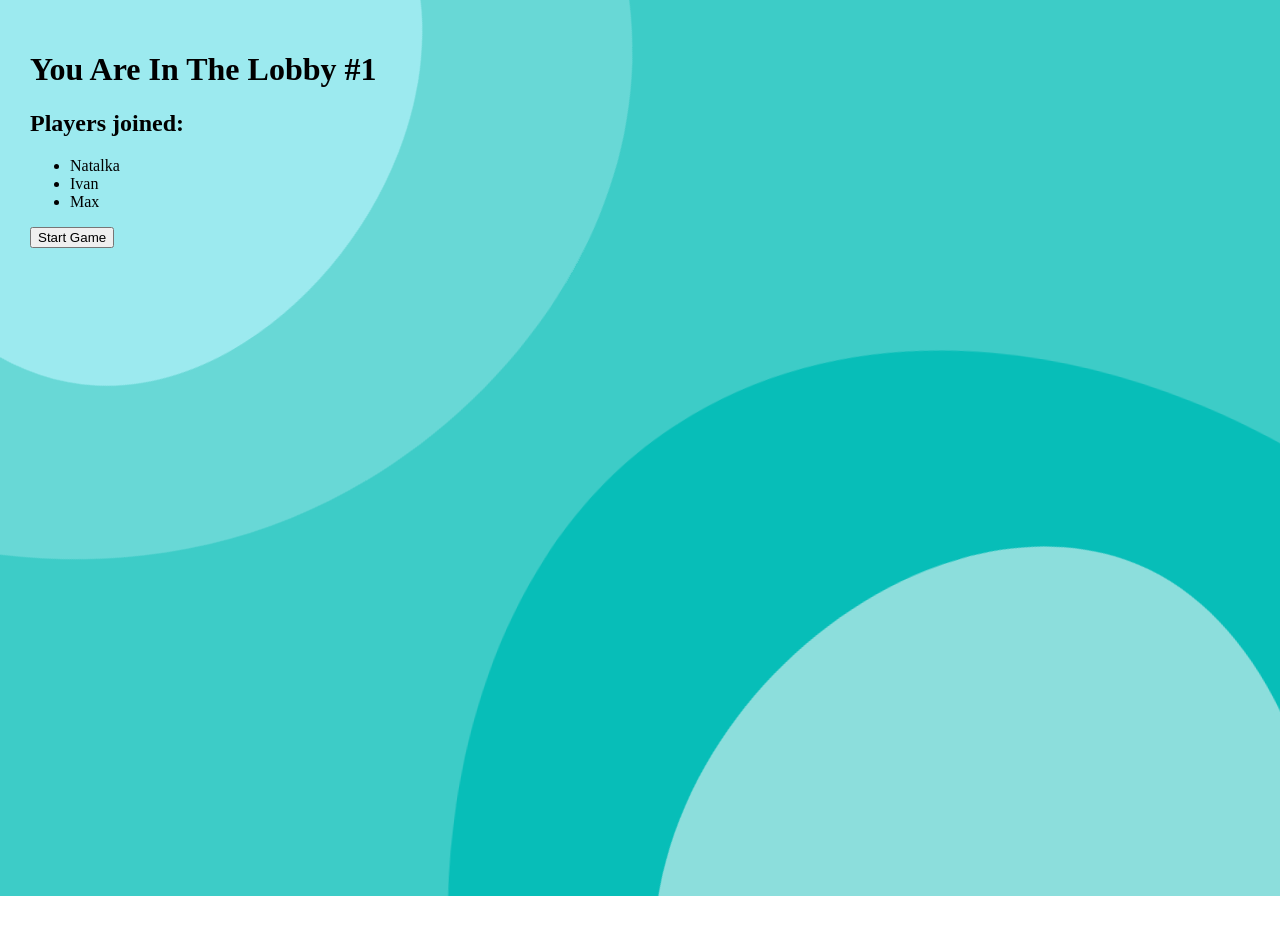
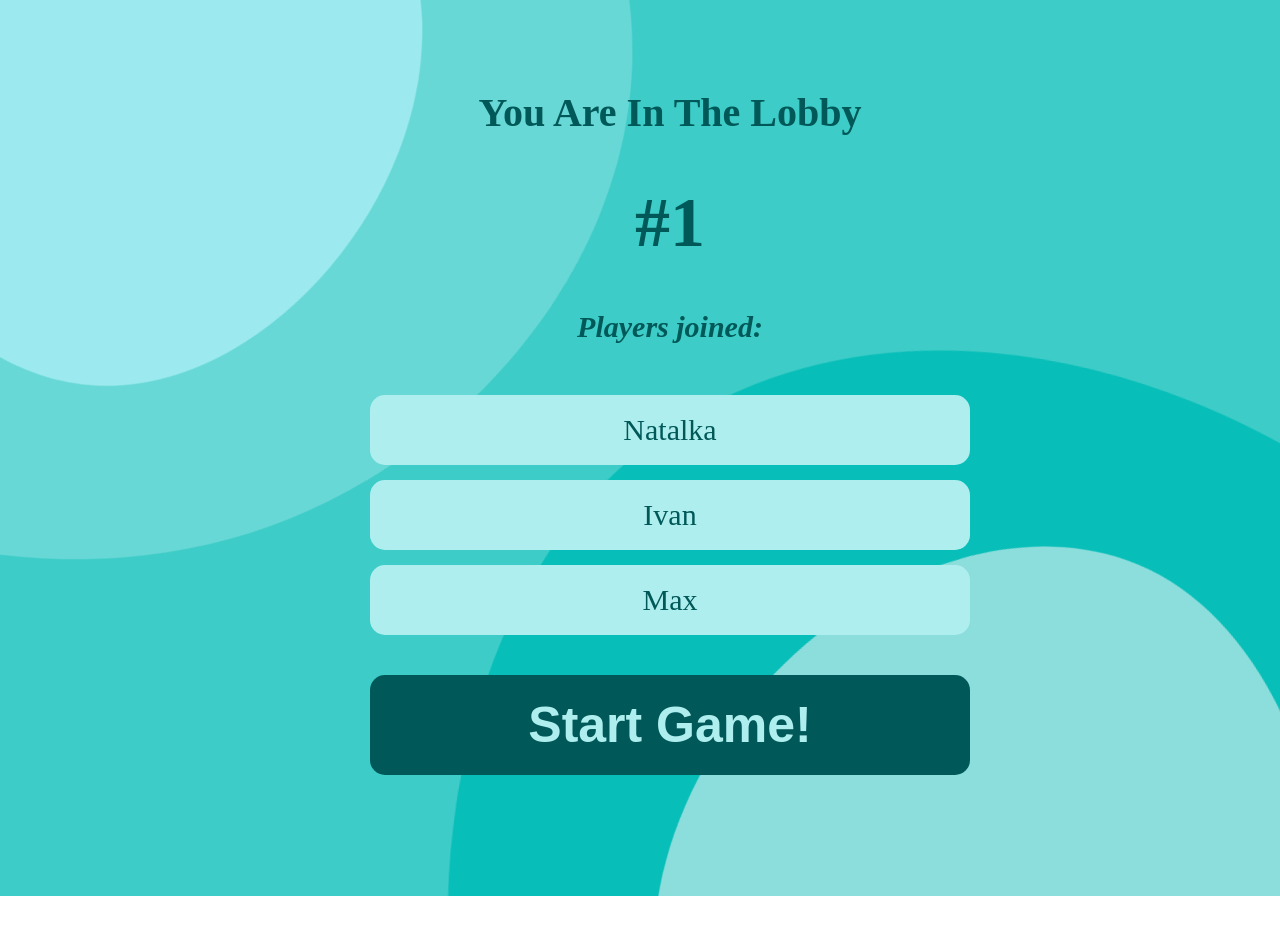
Before and after one commit to Reymer249/music-roulette, a Django app: page /lobby/1/ in a window 1280 px wide. Shown: the top 935 px of the page. Run offline with Django 4.2, Linux system fonts and the light colour scheme; some libraries are stand-ins or nearby versions.

Commit message:
lobby page design

```diff
--- a/game/templates/lobby_page/index.html
+++ b/game/templates/lobby_page/index.html
@@ -8,10 +8,105 @@
 {% block colour_3 %}"#07beb8"{% endblock %}
 {% block colour_4 %}"#8cdedc"{% endblock %}
 
+{% block style %}
+<style>
+body{
+    margin: 0px;
+    height: 100%;
+}
+.wrap-layer{
+    position: fixed;
+    width: 100%;
+    height: 100vh;
+    top: 0;
+    left: 0;
+}
+.text-layer{
+    position: absolute;
+    margin: 30px;
+    width: 100%;
+    height: 100vh;
+    top: 0;
+    left: 0;
+    z-index: 1;
+    /*non-critical styles left out*/
+}
+.background-layer{
+    position: absolute;
+    width: 100%;
+    height: 100vh;
+    top: 0;
+    left: 0;
+    z-index: 0;
+}
+
+h1{
+    font-size: 70px;
+    font-family: "Times New Roman", Times, serif;
+    text-align: center;
+    color: rgb(1, 88, 88);
+}
+h2{
+    font-size: 40px;
+    text-align: center;
+    font-family: "Times New Roman", Times, serif;
+    padding-top: 2%;
+    color: rgb(1, 88, 88);
+}
+h3{
+    font-size: 30px;
+    text-align: center;
+    font-family: "Times New Roman", Times, serif;
+    font-style:italic;
+    color: rgb(1, 88, 88);
+}
+ul{
+    position: relative;
+    width:600px;
+    margin: 4% auto 0;
+    padding: 0%;
+    box-sizing:border-box;
+    padding-bottom: 2%;
+}
+ul li{
+    display: flex;
+    background: paleturquoise;
+    padding: 3% 44%;
+    color: rgb(1, 88, 88);
+    margin: 2.5% 0;
+    transition: .5s;
+    font-size: 30px;
+    border-radius: 15px;
+    align-items: center;
+    justify-content: center;
+}
+button{
+    /*margin-left: 34.4%;*/
+    margin-bottom: 4%;
+    border: hidden;
+    font-size: 50px;
+    background: rgb(1, 88, 88);
+    width: 600px;
+    height: 100px;
+    color: paleturquoise;
+    font-weight: bold;
+    border-radius: 15px;
+    transition: .5s;
+}
+button:hover{
+    transform:scale(1.06);
+}
+div{
+    text-align:center;
+}
+</style>
+{% endblock %}
+
 {% block body %}
-    <h1>You Are In The Lobby #{{ lobby_id }}</h1>
+    <h2>You Are In The Lobby</h2>
+    <h1>#{{ lobby_id }}</h1>
     {% if player_list %}
-        <h2>Players joined:</h2>
+        <h3>Players joined:</h3>
         <ul>
         {% for player in player_list %}
             <li>{{ player.name }}</li>
@@ -21,7 +116,9 @@
         <p>Waiting for players to join</p>
     {% endif %}
     <a href="/lobby/{{ lobby_id }}/question/">
-        <button>Start Game</button>
+        <div>
+            <button>Start Game!</button>
+        </div>
     </a>
 
 {% endblock %}
```
